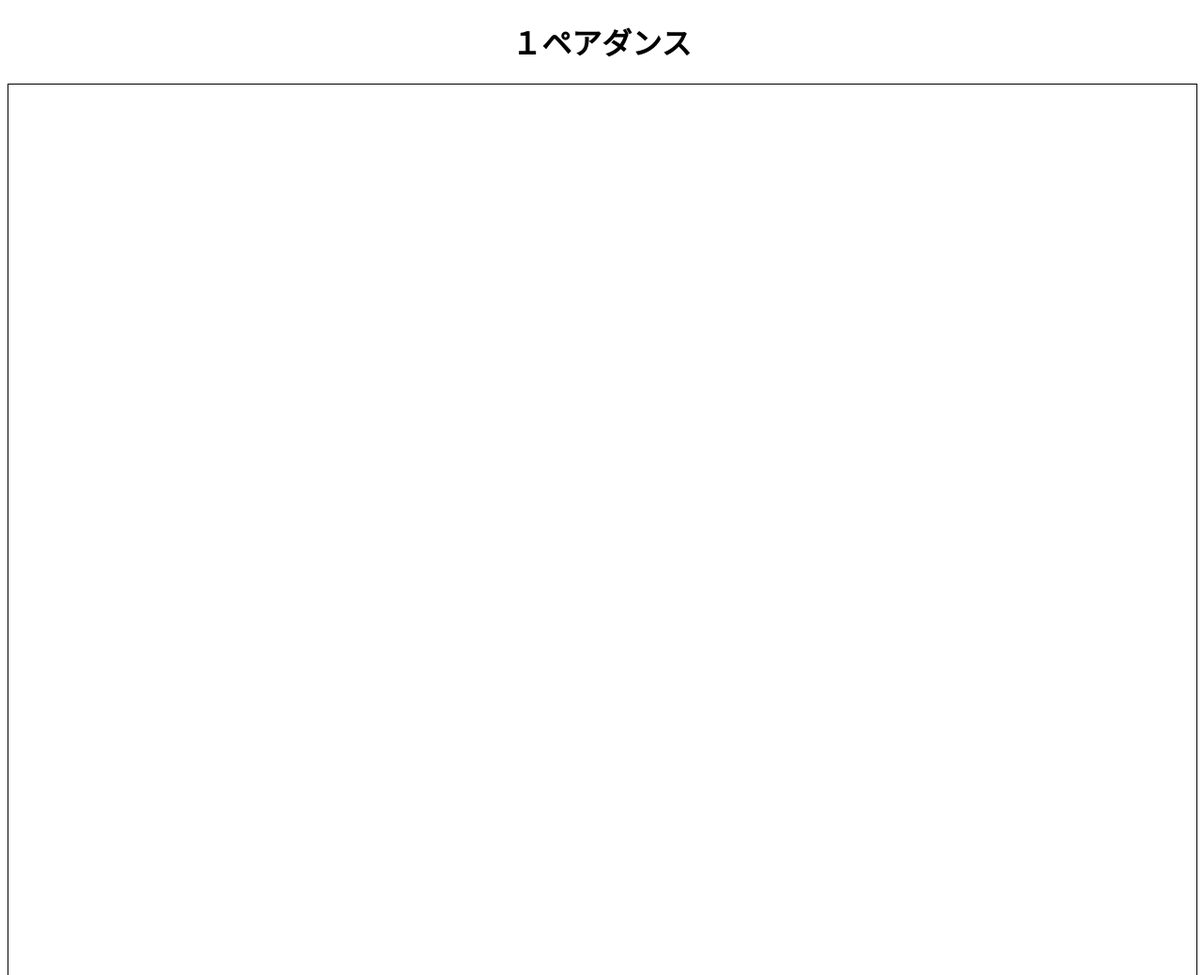
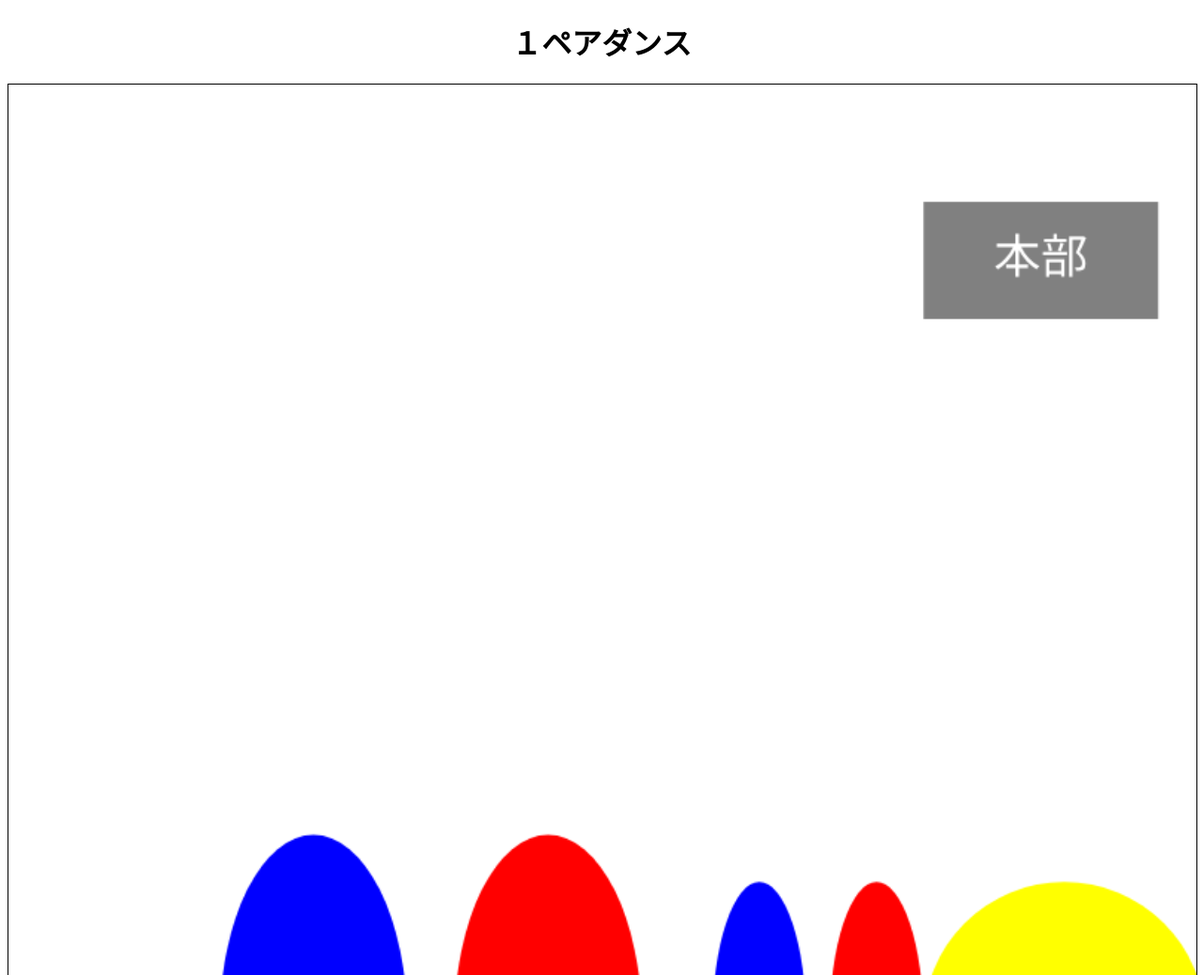
Before and after one commit to IZACK9/super-, a plain HTML site: page index.html in a window 1280 px wide. Shown: the top 1038 px of the page at 94% size. Drawn offline with Linux system fonts and the light colour scheme.

Commit message:
Update index.html

```diff
--- a/index.html
+++ b/index.html
@@ -1,5 +1,6 @@
+
 <!DOCTYPE html>
-<html lang="en">
+<html lang="ja">
 <head>
     <meta charset="UTF-8">
     <meta name="viewport" content="width=device-width, initial-scale=1.0">
@@ -9,7 +10,7 @@
             border: 1px solid black;
             display: block;
             margin: 0 auto;
-            max-width: 100%;
+            width: 100%;
             height: auto;
         }
 
@@ -37,31 +38,18 @@
         const ctx = canvas.getContext('2d');
         const titleElement = document.getElementById('title');
 
-        // リサイズ処理：画面幅に合わせてcanvasサイズ調整
-        function resizeCanvas() {
-            const containerWidth = document.body.clientWidth;
-            const aspectRatio = 800 / 600;
-            canvas.width = containerWidth;
-            canvas.height = containerWidth / aspectRatio;
-            drawShapes(); // 再描画
-        }
-        window.addEventListener('resize', resizeCanvas);
-        resizeCanvas(); // 初期実行
-
         const defaultShapes = [
             { type: 'rect', x: 390, y: 50, width: 100, height: 50, color: 'gray', text: '本部', textColor: 'white' },
             { type: 'ellipse', x: 130, y: 400, rx: 40, ry: 80, color: 'blue', text: '2 男', textColor: 'black' },
             { type: 'ellipse', x: 230, y: 400, rx: 40, ry: 80, color: 'red', text: '2 女', textColor: 'black' },
             { type: 'ellipse', x: 320, y: 400, rx: 20, ry: 60, color: 'blue', text: '3 男', textColor: 'black' },
             { type: 'ellipse', x: 580, y: 400, rx: 20, ry: 60, color: 'blue', text: '3 男', textColor: 'black' },
-            { type: 'ellipse', x: 370, y: 400, rx: 20, ry: 60, color: 'red', text: '3 女', angle: 0,textColor: 'black' },
-            { type: 'ellipse', x: 530, y: 400, rx: 20, ry: 60, color: 'red', text: '3 女', angle: 0,textColor: 'black' },
+            { type: 'ellipse', x: 370, y: 400, rx: 20, ry: 60, color: 'red', text: '3 女', angle: 0, textColor: 'black' },
+            { type: 'ellipse', x: 530, y: 400, rx: 20, ry: 60, color: 'red', text: '3 女', angle: 0, textColor: 'black' },
             { type: 'circle', x: 450, y: 400, radius: 60, color: 'yellow', text: '応援', textColor: 'black' },
             { type: 'ellipse', x: 650, y: 400, rx: 40, ry: 80, color: 'blue', text: '1 男', textColor: 'black' },
             { type: 'ellipse', x: 750, y: 400, rx: 40, ry: 80, color: 'red', text: '1 女', textColor: 'black' },
         ];
-
-        let shapes = JSON.parse(JSON.stringify(defaultShapes));
 
         const targets = [
             { x: 390, y: 50 },
@@ -76,8 +64,15 @@
             { x: 700, y: 260, rx: 80, ry: 40 },
         ];
 
+        let shapes = JSON.parse(JSON.stringify(defaultShapes));
+
         function drawShapes() {
-            ctx.clearRect(0, 0, canvas.width, canvas.height);
+            // スケールをcanvas表示サイズに合わせる
+            const scaleX = canvas.clientWidth / 800;
+            const scaleY = canvas.clientHeight / 600;
+            ctx.setTransform(scaleX, 0, 0, scaleY, 0, 0); // スケーリング設定
+            ctx.clearRect(0, 0, 800, 600);
+
             shapes.forEach((shape) => {
                 if (!shape) return;
                 ctx.save();
@@ -105,7 +100,9 @@
                     ctx.font = '20px Arial';
                     ctx.textAlign = 'center';
                     ctx.textBaseline = 'middle';
-                    ctx.fillText(shape.text, shape.x + (shape.type === 'rect' ? shape.width / 2 : 0), shape.y + (shape.type === 'rect' ? shape.height / 2 : 0));
+                    const textX = shape.x + (shape.type === 'rect' ? shape.width / 2 : 0);
+                    const textY = shape.y + (shape.type === 'rect' ? shape.height / 2 : 0);
+                    ctx.fillText(shape.text, textX, textY);
                 }
                 ctx.restore();
             });
@@ -166,6 +163,7 @@
         }
 
         drawShapes();
+        window.addEventListener('resize', drawShapes);
     </script>
 </body>
 </html>
```
